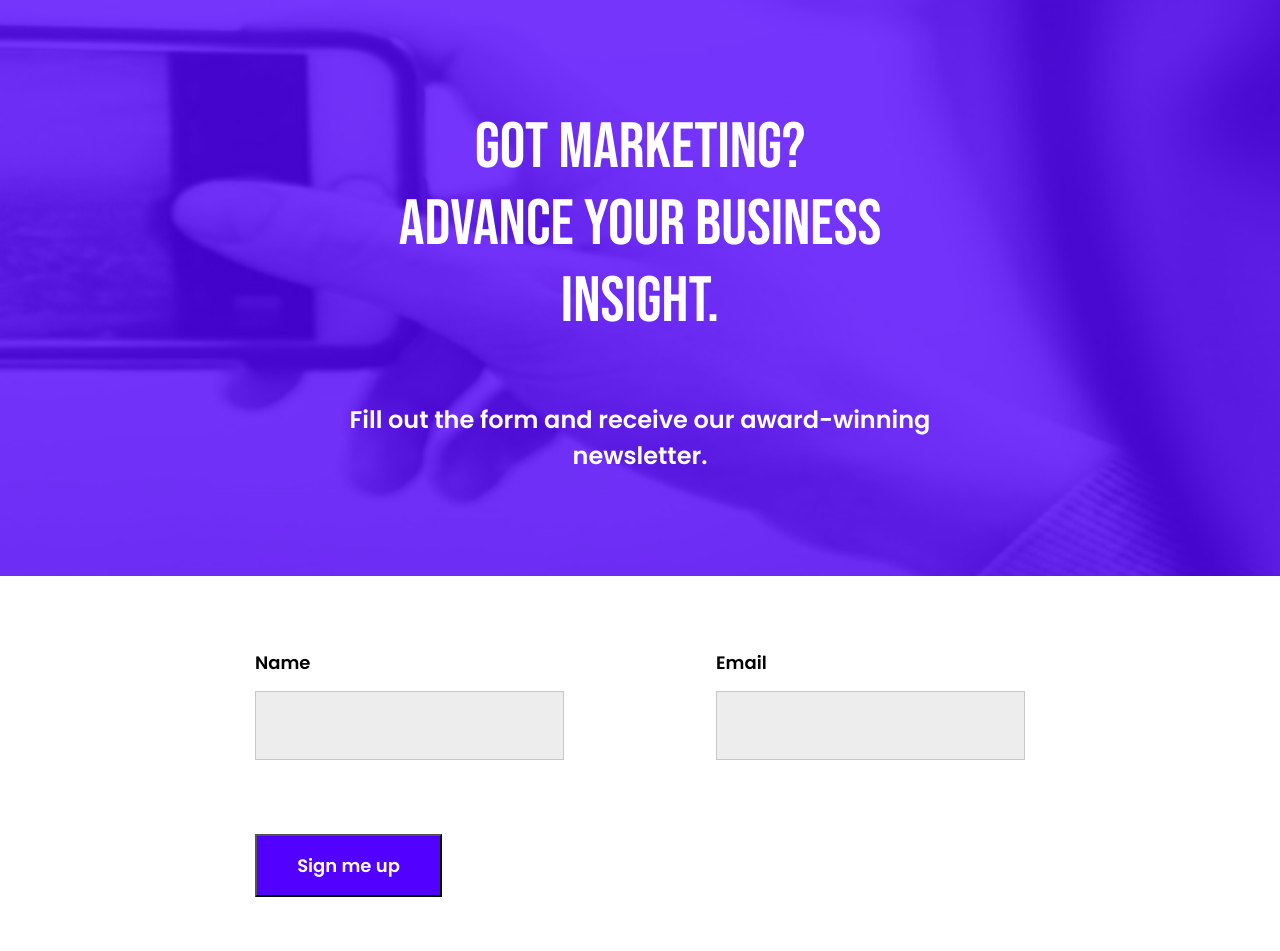
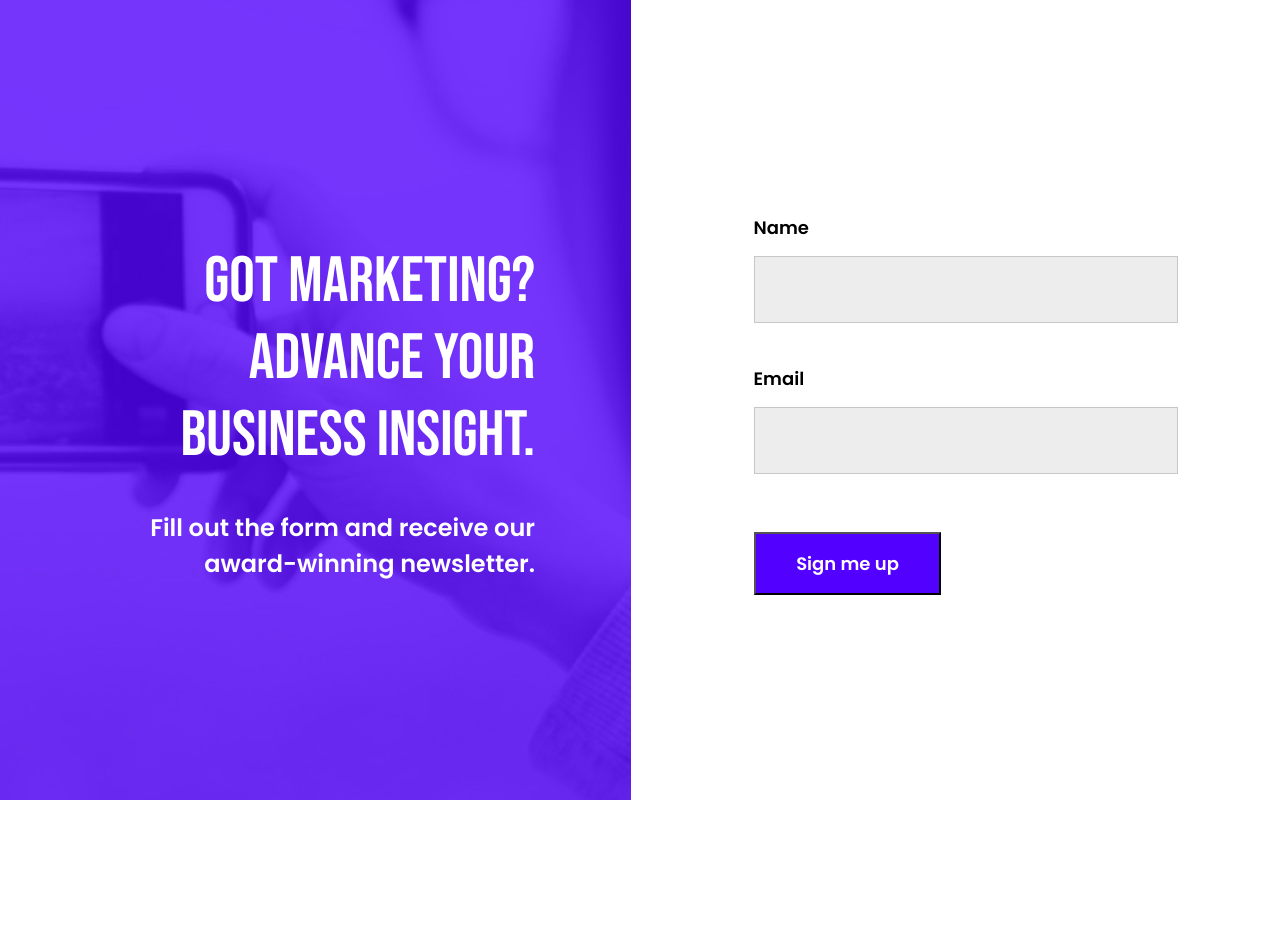
Before and after one commit to LuisFerRG/Proyect-Landing-Page-1, a website: page index.html in a window 1280 px wide. After the commit the page ends 800 px from the top, so only its background shows below. Drawn offline with Linux system fonts and the light colour scheme.

```diff
--- a/styles.css
+++ b/styles.css
@@ -143,3 +143,74 @@
     margin-top: 1em;
   }
 }
+
+@media (min-width: 1260px) {
+  .container {
+    display: flex;
+    flex-flow: row wrap;
+    padding: 0 0;
+    margin: 0 0;
+    justify-content: space-between;
+    align-items: center;
+  }
+
+  .fisherman {
+    background-image: url('images/Rectangle1.jpg');
+    width: 100%;
+    max-width: 631px;
+    height: 100vh;
+    max-height: 846px;
+    padding: 0 0;
+  }
+
+  h1 {
+    text-align: right;
+    padding-right: 1.5em;
+    padding-left: 2em;
+    padding-top: 3.8em;
+    align-items: center;
+  }
+
+  p {
+    text-align: right;
+    padding-right: 4em;
+    padding-left: 4em;
+    padding-top: 1.5em;
+    align-items: center;
+  }
+
+  .content {
+    width: 100%;
+    height: 100%;
+    max-width: 629px;
+    max-height: 846px;
+    flex-direction: column;
+    align-items: center;
+    justify-content: left;
+    padding: 0;
+    margin-bottom: 4em;
+  }
+
+  .fish-hook1 {
+    margin-bottom: 0.5em;
+  }
+
+  .fish-hook2 {
+    margin-top: 1.2em;
+  }
+
+  .fish-hook1 > input[type="name"],
+  .fish-hook2 > input[type="email"] {
+    max-width: 422px;
+    max-height: 65px;
+    padding: 0 0;
+    margin: 0 0 0;
+  }
+
+  .fish-hook3 {
+    width: 183px;
+    height: 63px;
+    padding-top: 2.5em;
+    padding-right: 15em;
+  }
+}
```
